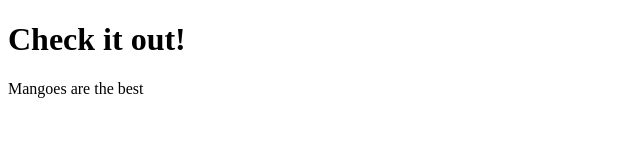
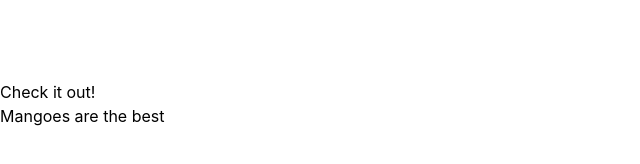
Before and after one commit to mangomushroom/sc-basics, a plain HTML site: page readme.html in a window 1280 px wide. Shown: the whole page, without its empty margins (0-640 px from the left). Drawn offline with Linux system fonts and the light colour scheme.

Commit message:
dynamic css

```diff
--- a/readme.html
+++ b/readme.html
@@ -2,11 +2,29 @@
 <html>
     <head>
         <title>Mango Mushroom's Sitecore Stuff</title>
+        <meta charset="utf-8">
+        <meta name="Author" content="Mango Mushroom">
     </head>
     <body>
-        <h1>Check it out!</h1>
-        <p>
-            Mangoes are the best
-        </p>
+        <script>
+            if(window.location.protocol === 'file:') {
+                let baseLocation = window.location.href.substring(0, window.location.href.lastIndexOf('sc-basics/') + 'sc-basics/'.length)
+                document.head.innerHTML += '<link rel="stylesheet" href="' + baseLocation + 'css/site.css" type="text/css"/>';
+            } else {
+                document.head.innerHTML += '<link rel="stylesheet" href="/css/site.css" type="text/css"/>';
+            }
+        </script>
+        <header class="py-10">
+
+        </header>
+        <main>
+            <h1>Check it out!</h1>
+            <p>
+                Mangoes are the best
+            </p>
+        </main>
+        <footer>
+
+        </footer>
     </body>
 </html>
```
Also changed, not shown: css/site.css (added).
